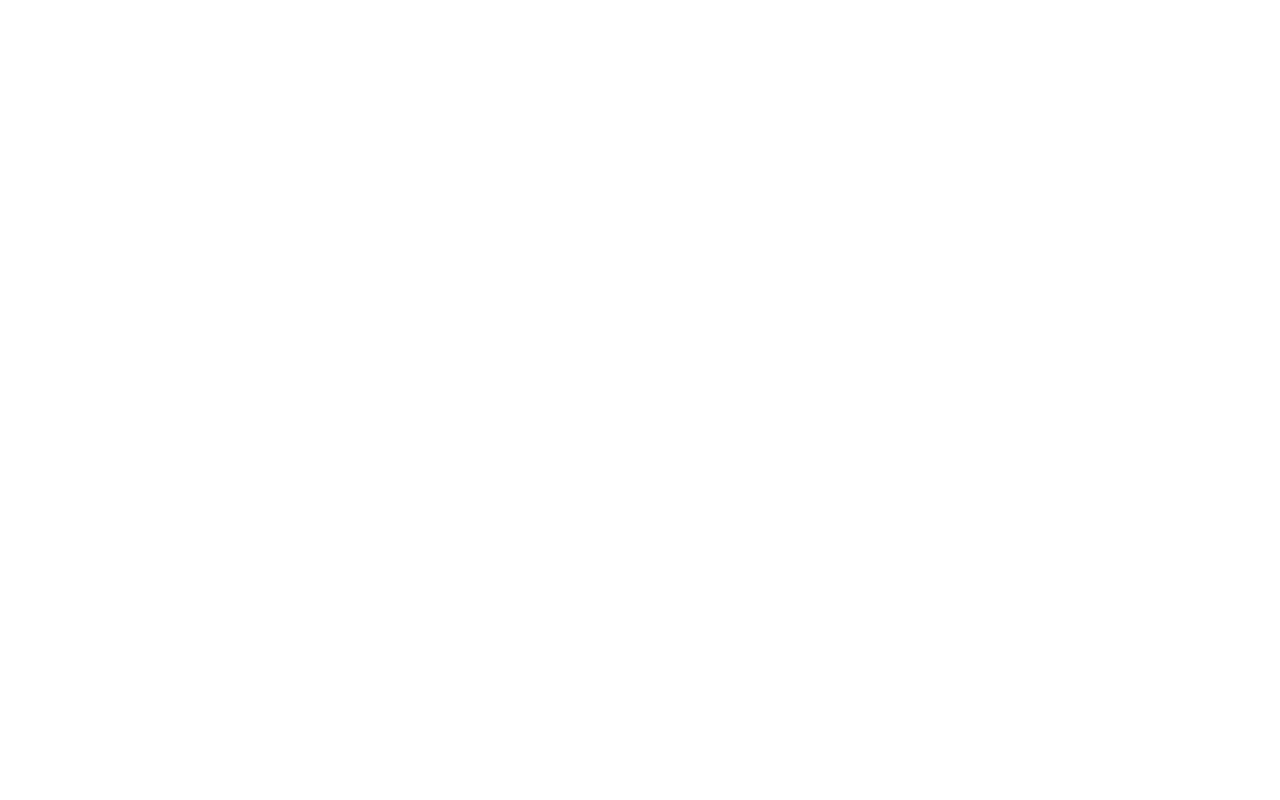
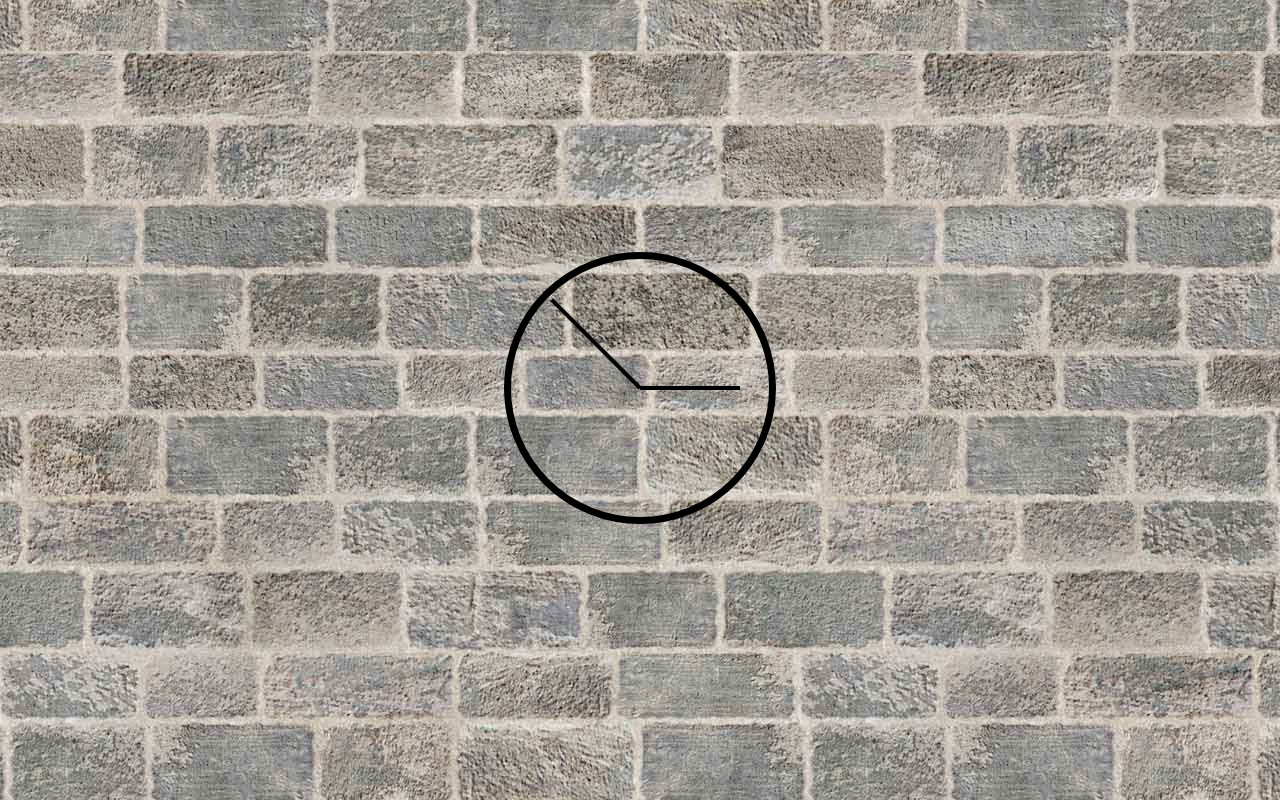
Before and after one commit to genialtechie/css-js-clock, a plain HTML site: page index.html in a window 1280 px wide. Drawn offline with Linux system fonts and the light colour scheme.

Commit message:
styling clock face and hands

```diff
--- a/assets/style.css
+++ b/assets/style.css
@@ -0,0 +1,31 @@
+body{
+    background: url('background.jpg') no-repeat center center fixed;
+}
+#clock{
+    display: flex;
+    height: 95vh;
+    justify-content: center;
+    align-items: center;
+}
+#clk-face{
+    display: flex;
+    align-items: center;
+    width: 250px;
+    height: 250px;
+    padding: 4px;
+    border: 7px solid black;
+    border-radius: 50%;
+}
+.hand{
+    height: 4px;
+    background: black;
+    transform-origin: 100%;
+}
+#hr-hand{
+    width: 40%;
+    transform-origin: 0%;
+}
+#sec-hand{
+    width: 50%;
+    transform: rotate(45deg);
+}
--- a/index.html
+++ b/index.html
@@ -4,9 +4,16 @@
     <meta charset="UTF-8">
     <meta http-equiv="X-UA-Compatible" content="IE=edge">
     <meta name="viewport" content="width=device-width, initial-scale=1.0">
-    <title>Document</title>
+    <link rel="stylesheet" href="assets/style.css">
+    <title>Analog Clock</title>
 </head>
 <body>
-    <div id="clock"></div>
+    <div id="clock">
+        <div id="clk-face">
+            <div class="hand" id="sec-hand"></div>
+            <div class="hand" id="hr-hand"></div>
+        </div>
+    </div>
+    <script src="assets/app.js"></script>
 </body>
 </html>
```
Also changed, not shown: assets/background.jpg (added).
